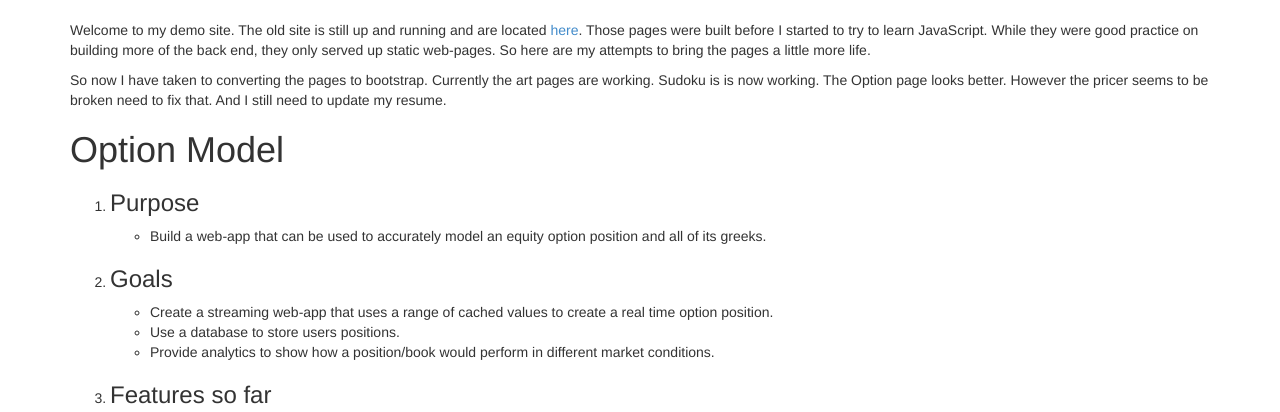
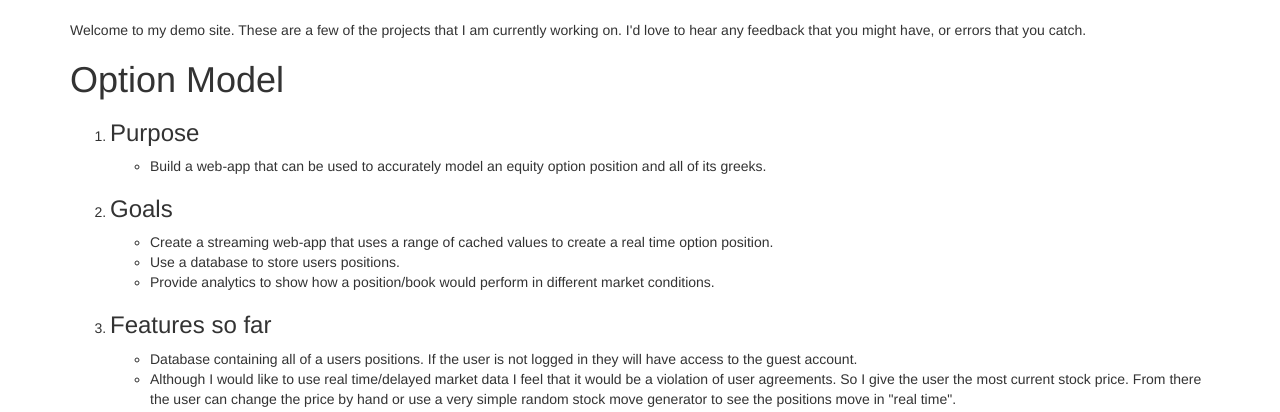
Before and after one commit to corylstewart/corydemopage, a Python web app: template templates/welcome.html in a window 1280 px wide. Shown: the part 52-464 px from the top of the page. Run offline with Jinja, Linux system fonts and the light colour scheme; the template is opened without the code that fills it, so the values that code supplies are empty.

Commit message:
change welcome.html preamble

```diff
--- a/templates/welcome.html
+++ b/templates/welcome.html
@@ -2,15 +2,8 @@
 
 {% block content %}
 <p>
-    Welcome to my demo site.  The old site is still up and running and are located
-    <a href=http://coryoptionpage.appspot.com>here</a>.  Those pages were built before I started to try to learn
-    JavaScript.  While they were good practice on building more of the back end, they only served up static
-    web-pages.  So here are my attempts to bring the pages a little more life.
-</p>
-<p>
-    So now I have taken to converting the pages to bootstrap.  Currently the art pages are working.  Sudoku is
-    is now working.  The Option page looks better.  However the pricer seems to be broken need to fix that.
-    And I still need to update my resume.
+    Welcome to my demo site.  These are a few of the projects that I am currently working on.  I'd love to hear
+    any feedback that you might have, or errors that you catch.
 </p>
 
 <h1>Option Model</h1>
```
